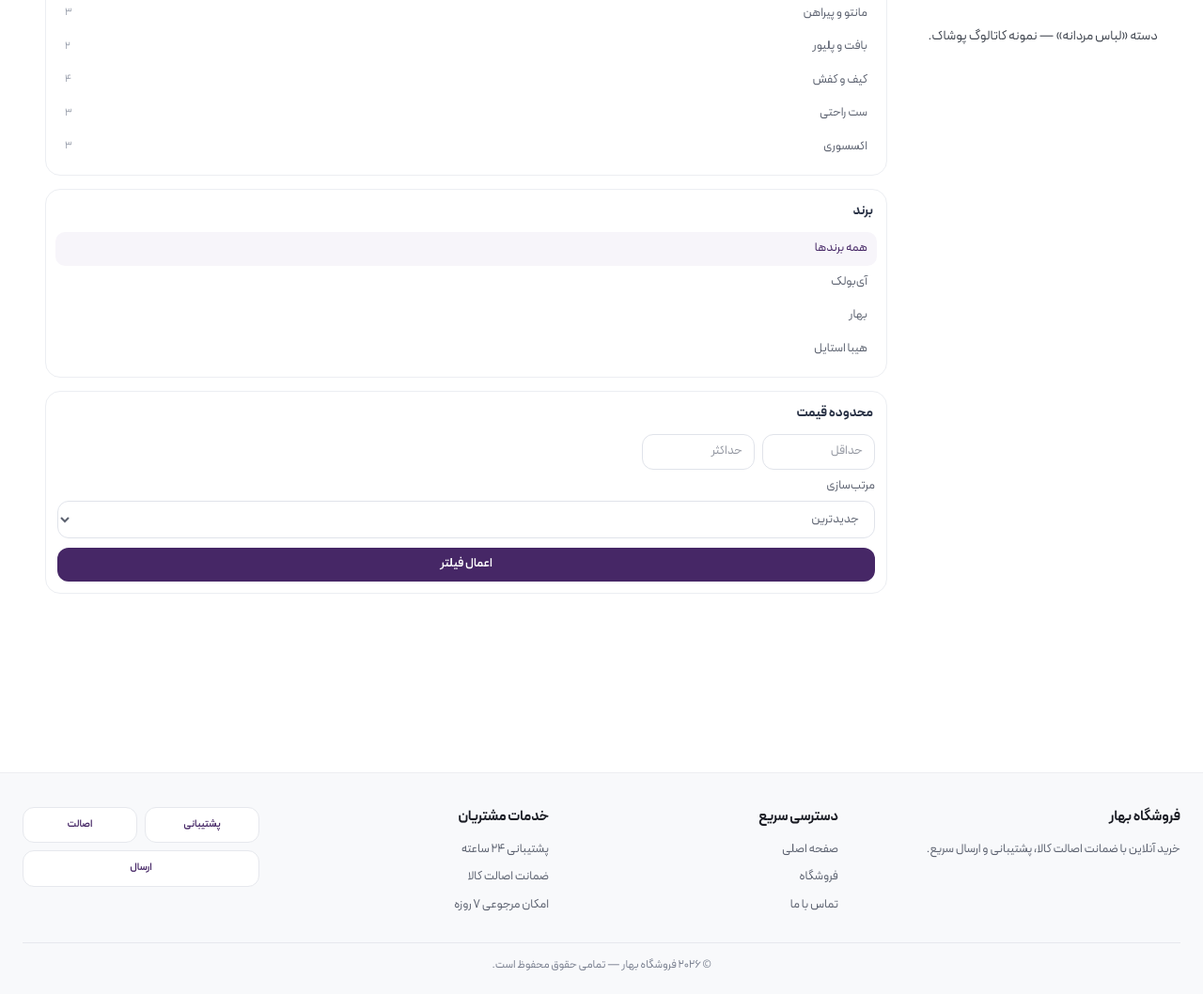
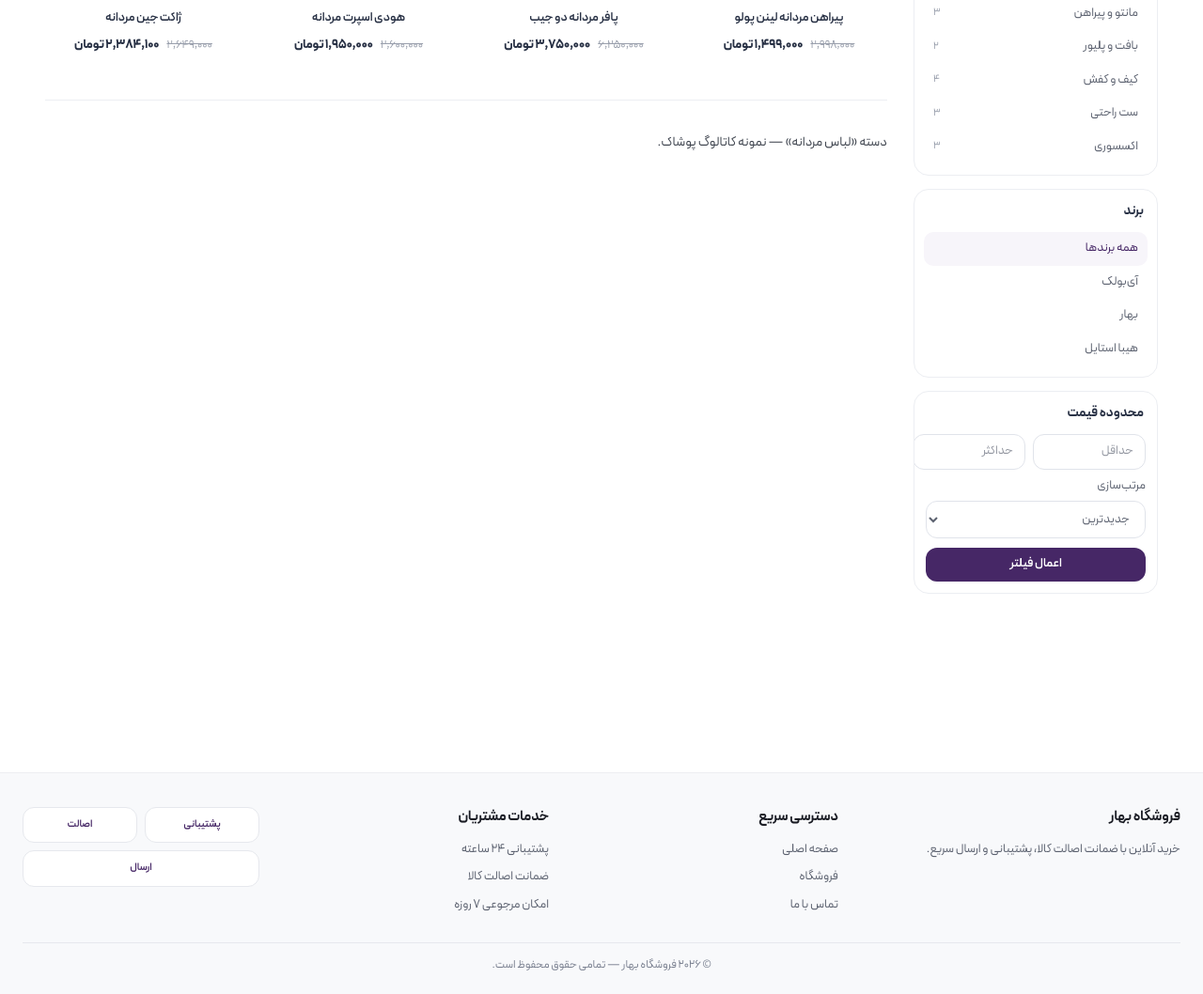
Before and after one commit to foroshgahsaz/baharfc, a Laravel app: page /category/men in a window 1280 px wide. Shown: the part 576-1634 px from the top of the page at 94% size. Run offline with Laravel 12, Linux system fonts and the light colour scheme; data comes from the database, SQL or seed files in the repository; data that the repository does not hold is empty; style sheets or scripts are compiled from the project's sources; some libraries are stand-ins or nearby versions.

Commit message:
Fix RTL desktop catalog grid: wide product column, narrow sidebar
Co-authored-by: محمد سیفی - فروشگاه ساز <foroshgahsaz@users.noreply.github.com>

```diff
--- a/resources/css/lebasino-shop.css
+++ b/resources/css/lebasino-shop.css
@@ -3875,6 +3875,18 @@
         gap: 28px;
     }
 
+    /* RTL: ستون ۱ سمت راست — سایدبار؛ ستون ۲ چپ — گرید محصولات (ترتیب DOM: main سپس sidebar) */
+    .lebasino-page .fs-catalog-sidebar {
+        grid-column: 1;
+        grid-row: 1;
+    }
+
+    .lebasino-page .fs-catalog-main {
+        grid-column: 2;
+        grid-row: 1;
+        min-width: 0;
+    }
+
     .lebasino-page .fs-catalog-head {
         text-align: start;
     }
@@ -3917,13 +3929,17 @@
 .lebasino-page .fs-filter-list a {
     display: flex;
     align-items: center;
-    justify-content: space-between;
+    justify-content: flex-start;
     gap: 8px;
     padding: 8px 10px;
     border-radius: 10px;
     font-size: 13px;
     color: #5c6270;
     text-decoration: none;
+}
+
+.lebasino-page .fs-filter-list a .fs-filter-count {
+    margin-inline-start: auto;
 }
 
 .lebasino-page .fs-filter-list a:is(:hover, .is-active) {
```
